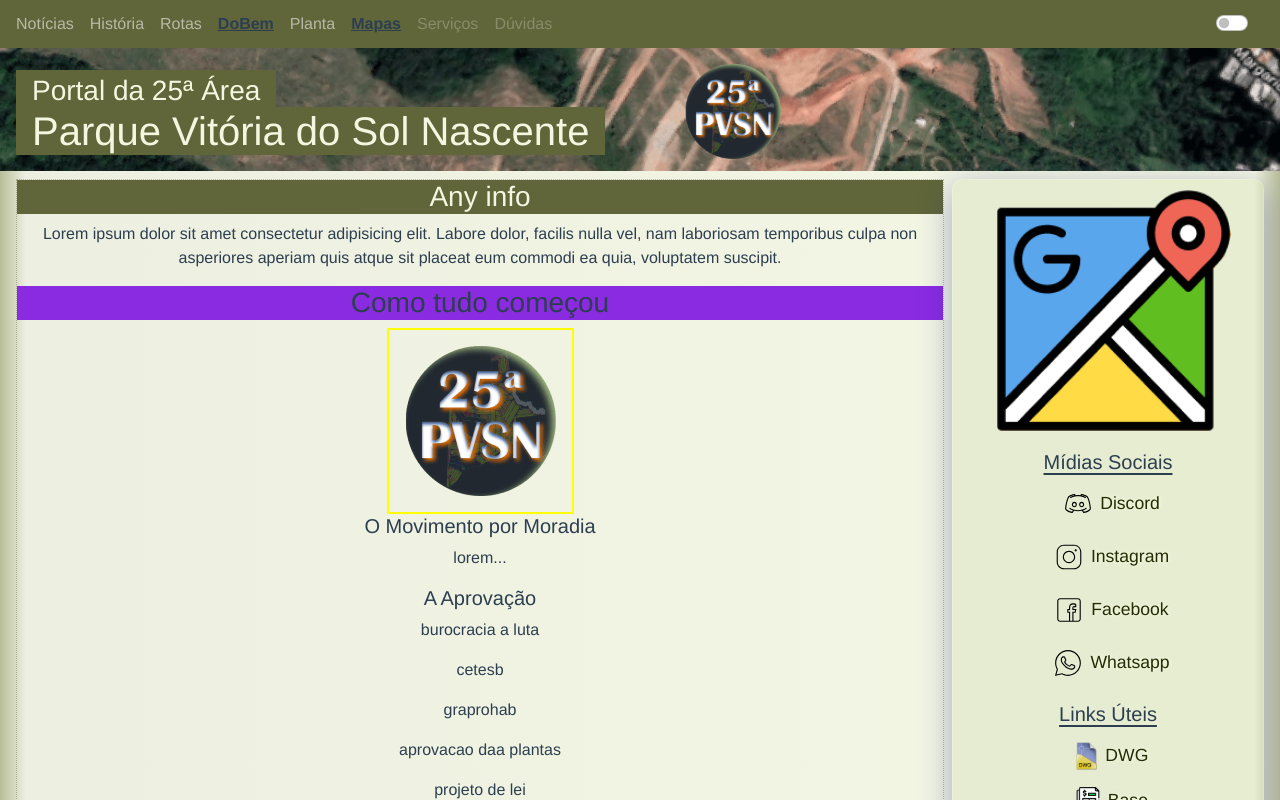
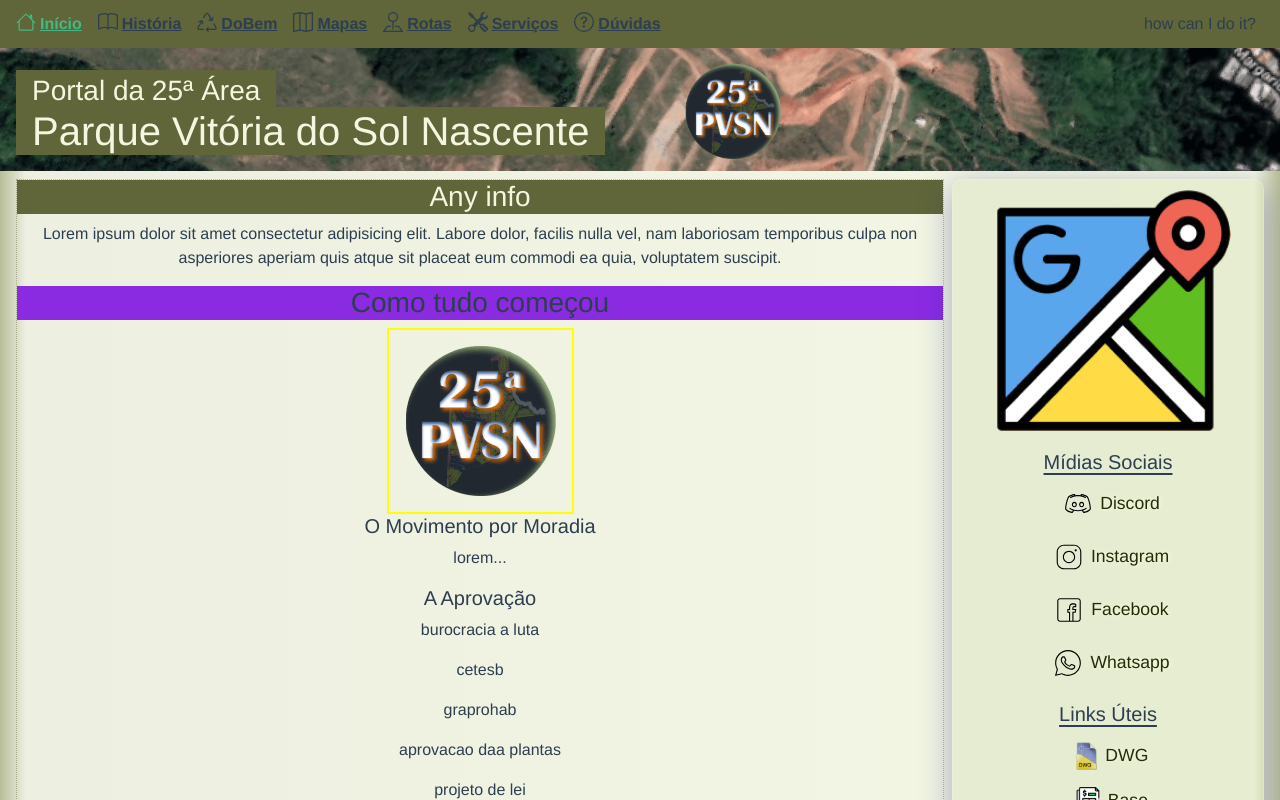
Before and after one commit to Tommattih/portal25vue, a Vue app in the folder portal25vue/: page / in a window 1280 px wide. Shown: the top 800 px of the page. Built offline with nearby package versions, Linux system fonts and the light colour scheme.

Commit message:
adjust routes in Navbar

```diff
--- a/portal25vue/src/components/aside/AsideContent.vue
+++ b/portal25vue/src/components/aside/AsideContent.vue
@@ -176,7 +176,7 @@ h4 {
   margin: 0 auto 0.5rem;
 }
 .asideBox {
-  border: 1px dotted #60663962;
+  /* border: 1px dotted #60663962; */
   max-width: 25%;
   min-width: min-content;
   background: rgba(177, 198, 139, 0.2);
--- a/portal25vue/src/components/header/NavBar.vue
+++ b/portal25vue/src/components/header/NavBar.vue
@@ -10,39 +10,80 @@
 
       <b-collapse id="nav-collapse" is-nav>
         <b-navbar-nav>
-          <b-nav-item href="#">Notícias</b-nav-item>
-          <b-nav-item href="#">História</b-nav-item>
-          <b-nav-item href="#">Rotas</b-nav-item>
+          <!-- using 'routes' instead of 'href="#"'(removed) -->
+          <b-nav-item
+            ><router-link to="/"
+              ><b-icon-house class="me-1"></b-icon-house>Início</router-link
+            ></b-nav-item
+          >
+          <b-nav-item
+            ><router-link to="/historia"
+              ><b-icon-book class="me-1"></b-icon-book>História</router-link
+            ></b-nav-item
+          >
+          <!-- 'href="#"' / pattern from bootstrap navBar docs -->
           <b-nav-item href="#"
-            ><router-link to="/do-bem">DoBem</router-link></b-nav-item
+            ><router-link to="/do-bem"
+              ><b-icon-recycle class="me-1"></b-icon-recycle>DoBem</router-link
+            ></b-nav-item
           >
-          <b-nav-item href="#">Planta</b-nav-item>
-          <b-nav-item href="#"
-            ><router-link to="/mapas">Mapas</router-link></b-nav-item
+          <b-nav-item
+            ><router-link to="/mapas"
+              ><b-icon-map class="me-1"></b-icon-map>Mapas</router-link
+            ></b-nav-item
           >
 
-          <b-nav-item href="#" disabled>Serviços</b-nav-item>
-          <b-nav-item href="#" disabled>Dúvidas</b-nav-item>
+          <b-nav-item
+            ><router-link to="/como-chegar"
+              ><b-icon-pin-map class="me-1"></b-icon-pin-map>Rotas</router-link
+            ></b-nav-item
+          >
+          <b-nav-item
+            ><router-link to="/servicos"
+              ><b-icon-tools class="me-1"></b-icon-tools>Serviços</router-link
+            ></b-nav-item
+          >
+          <b-nav-item disabled
+            ><router-link to="/duvidas"
+              ><b-icon-question-circle class="me-1"></b-icon-question-circle
+              >Dúvidas</router-link
+            ></b-nav-item
+          >
+          <b-nav-item></b-nav-item>
         </b-navbar-nav>
       </b-collapse>
       <!-- to toggle theme -->
-      <div class="form-check form-switch mx-3">
-        <input
-          class="form-check-input"
-          type="checkbox"
-          id="flexSwitchCheckDefault"
-        />
-        <label class="form-check-label" for="flexSwitchCheckDefault"> </label>
-        <!-- <v-else:"" label class="form-check-label" for="flexSwitchCheckDefault"
+      <div class="mx-3">how can I do it?</div>
+
+      <!-- <v-else:"" label class="form-check-label" for="flexSwitchCheckDefault"
           ><b-icon icon="lightbulb-on" aria-hidden="true"></b-icon
         ></label> -->
-      </div>
+      <!-- </div> -->
     </b-navbar>
   </div>
 </template>
 
 <script>
 export default {
-  name: 'NavBar'
+  name: 'NavBar',
+  data() {
+    return {
+      colorMode: {
+        light: 'img/navItens/button-sun.png',
+        dark: '/img/navItens/button-moon.png'
+      }
+    }
+  }
 }
 </script>
+<style scoped>
+.nav-item:hover {
+  min-width: min-content;
+  background: rgba(177, 198, 139, 0.2);
+  box-shadow: 0 8px 32px 0 rgba(31, 38, 135, 0.37);
+  backdrop-filter: blur(1.5px);
+  -webkit-backdrop-filter: blur(1.5px);
+  border-radius: 10px;
+  border: 1px solid rgba(255, 255, 255, 0.18);
+}
+</style>
--- a/portal25vue/src/components/main/PortalMain.vue
+++ b/portal25vue/src/components/main/PortalMain.vue
@@ -6,7 +6,7 @@
     </p>
     <HistoryView />
     <!-- importar componentes estilizados com o formato do box-content
-    OU definir como style scoped
+    OU definir como style scoped -> sim para p, img, h3, list-style, text-decoration
     OU ???-->
     <!-- a lógica ta invertida nos componentes e rotas-->
     <!-- just to test view -->
--- a/portal25vue/src/router/index.js
+++ b/portal25vue/src/router/index.js
@@ -42,6 +42,12 @@ const routes = [
     name: 'faq',
     component: () =>
       import(/* webpackChunkName: "duvidas" */ '../views/FaqView.vue')
+  },
+  {
+    path: '/como-chegar',
+    name: 'directions',
+    component: () =>
+      import(/* webpackChunkName: "duvidas" */ '../views/DirectionsView.vue')
   }
 ]
 
--- /dev/null
+++ b/portal25vue/src/views/DirectionsView.vue
@@ -0,0 +1,18 @@
+<template>
+  <div class="rotas">
+    <h3>{{ text }}</h3>
+  </div>
+</template>
+
+<script>
+export default {
+  name: 'DirectionsView',
+  data() {
+    return {
+      text: 'oi'
+    }
+  }
+}
+</script>
+
+<style></style>
```
